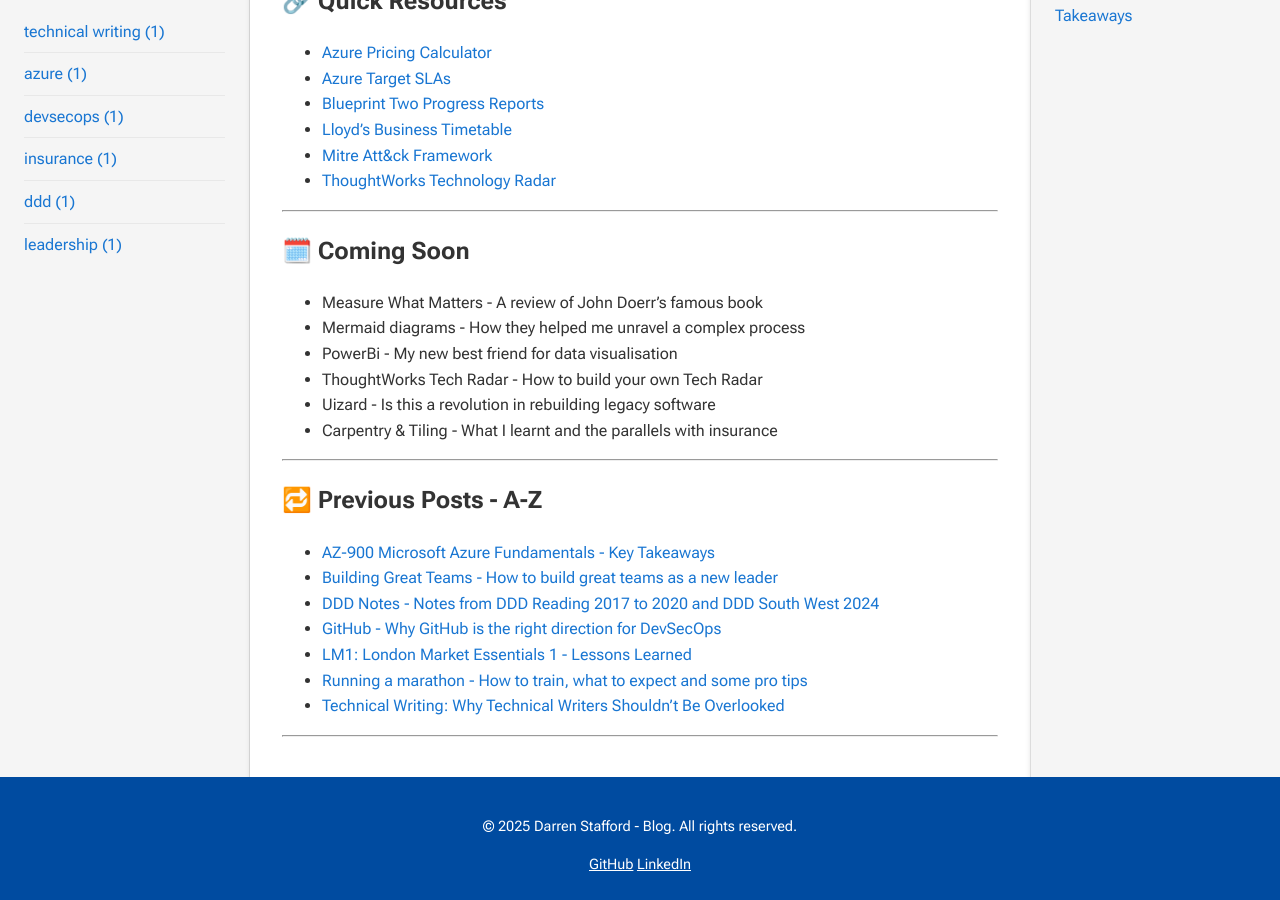
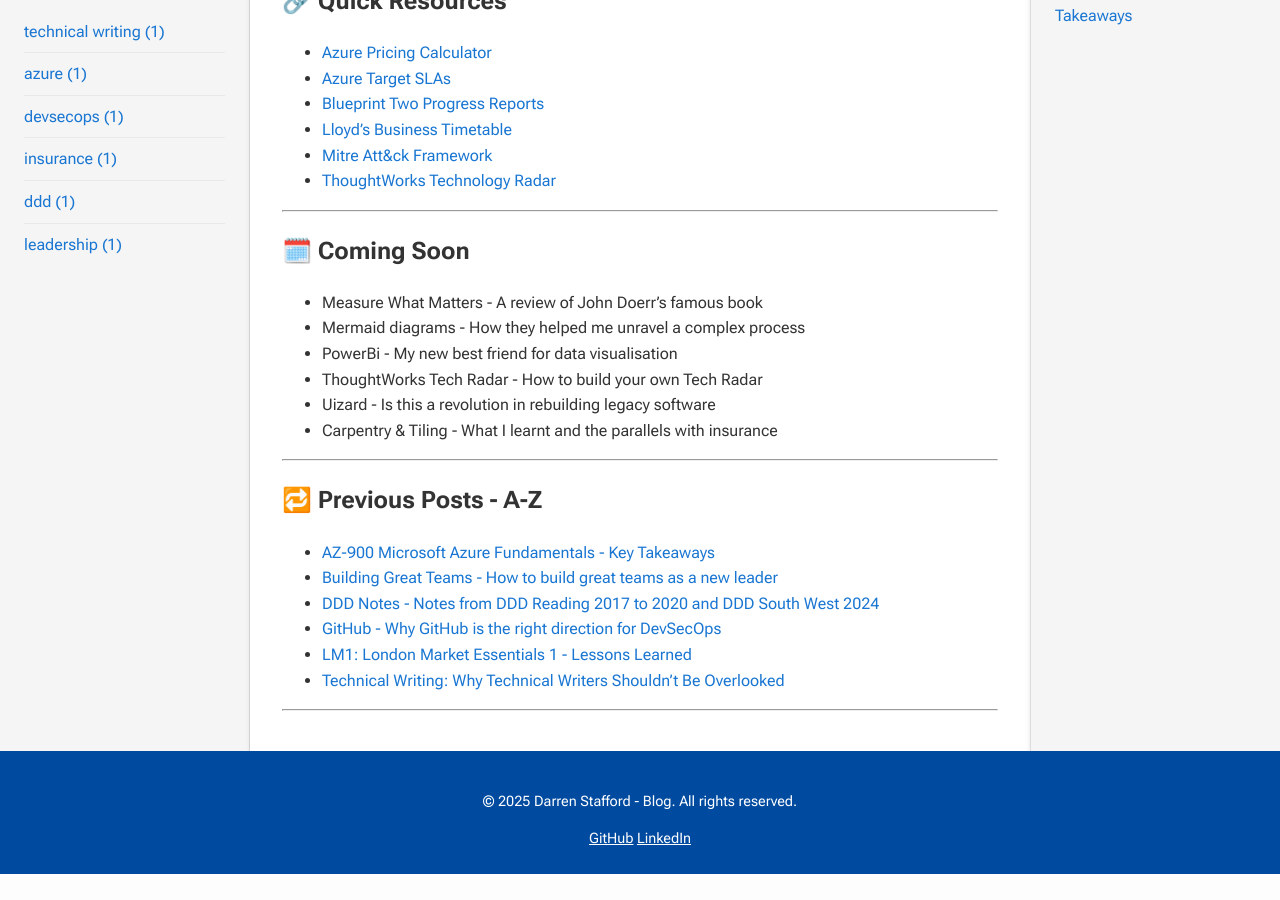
Before and after one commit to dazstaffs/blog, a Jekyll site: the page built from index.md, in a window 1280 px wide and 900 px high, scrolled down 611 px. Built offline with Jekyll 4.4.1, drawn with Linux system fonts in a browser that asks for light colours; after the commit the page ends 1485 px from its top, so only the background shows below that.

Commit message:
updated index.md to remove new marathon running page

```diff
--- a/index.md
+++ b/index.md
@@ -48,7 +48,6 @@ Thanks for stopping by—let’s dive in.
 - [DDD Notes - Notes from DDD Reading 2017 to 2020 and DDD South West 2024](_posts/2025-08-03-DDDNotes.md)
 - [GitHub - Why GitHub is the right direction for DevSecOps](_posts/2025-07-26-GitHubFuture.md)
 - [LM1: London Market Essentials 1 - Lessons Learned](_posts/2025-08-02-LM12025.md)
-- [Running a marathon - How to train, what to expect and some pro tips](_posts/2025-08-24-MarathonRunning.md)
 - [Technical Writing: Why Technical Writers Shouldn't Be Overlooked](_posts/2024-12-20-TechnicalWriting.md)
 
 ---
```
